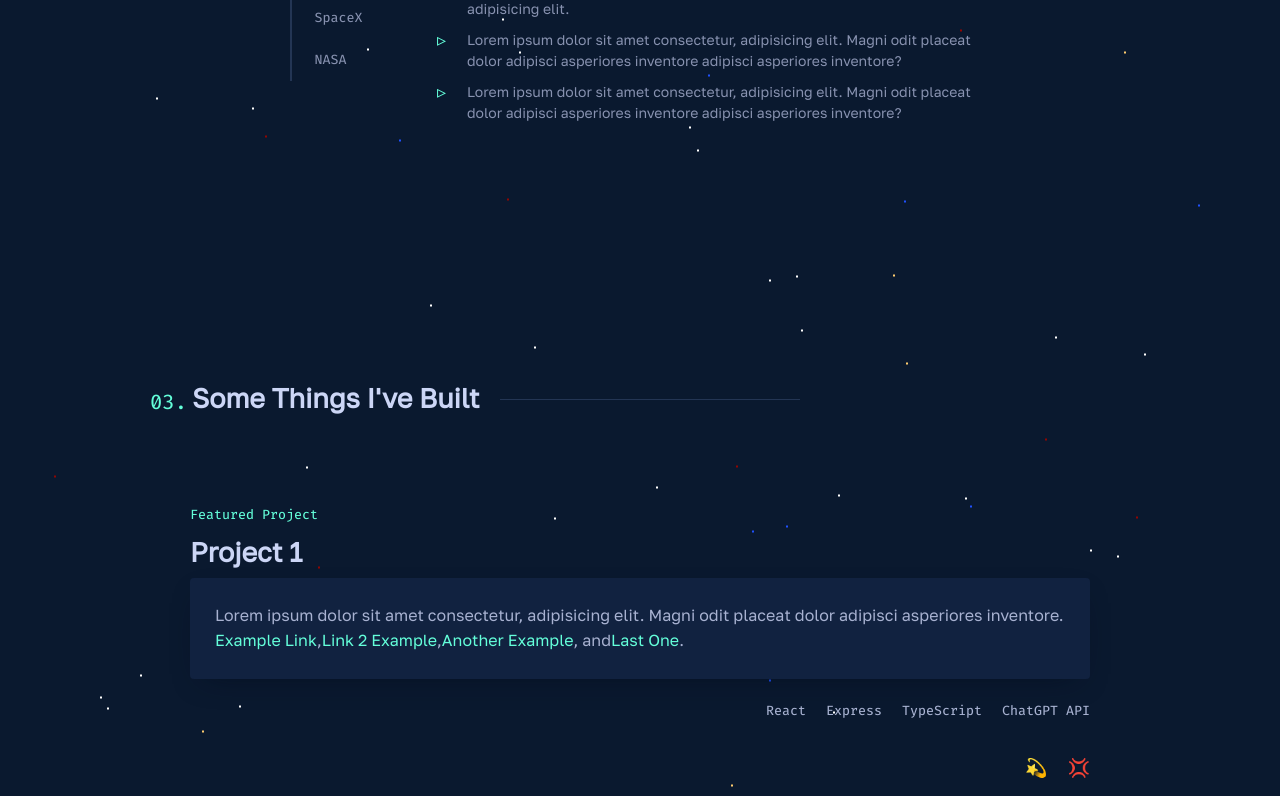
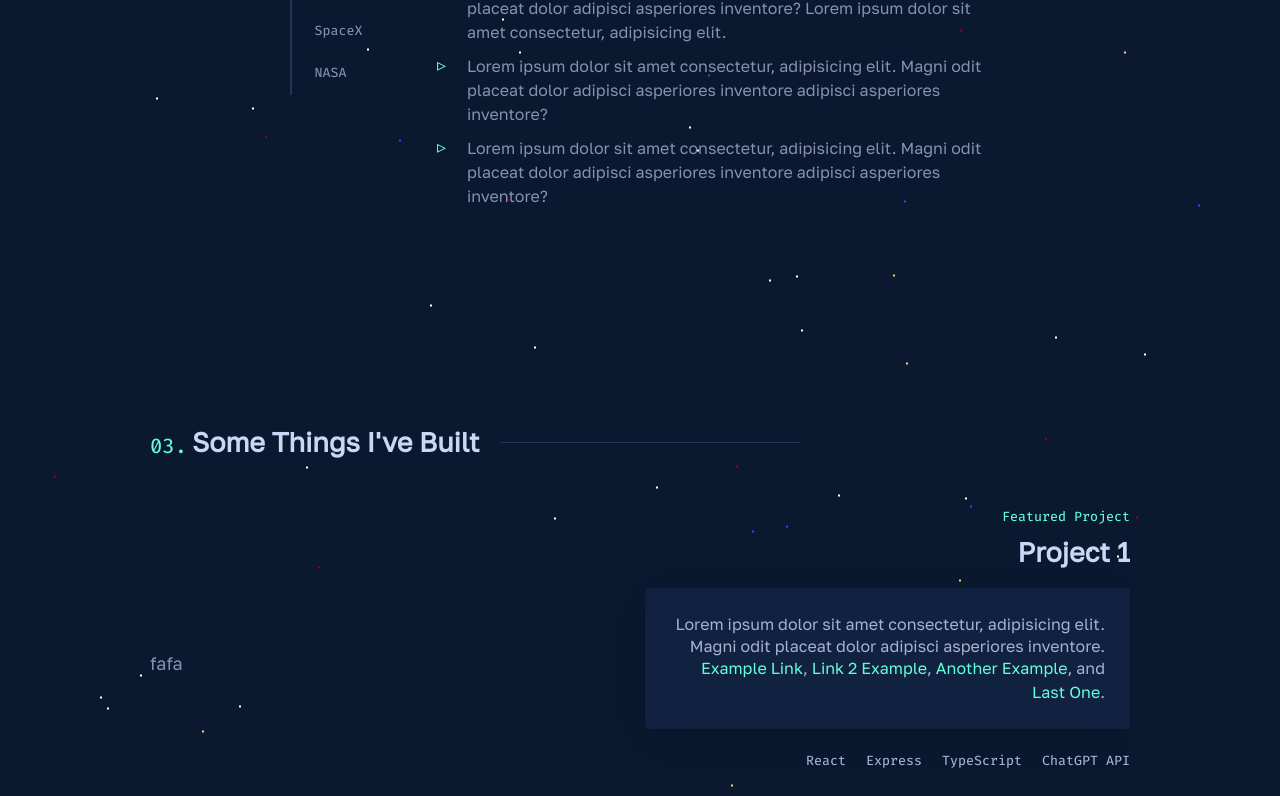
Before and after one commit to JosephBerm/Portfolio, a React (Create React App) app: page / in a window 1280 px wide. Shown: the part 1984-2780 px from the top of the page. Built offline with nearby package versions, Linux system fonts and the light colour scheme.

Commit message:
Finished the styling for the project_contents container
Changed the name of the properties inside the projects array of the userContext. finished styling the featured projects from mobile to desktop. Changed a few styles in app.css. Created ProjectsImage, which is now a sibling of FeaturedProject.

```diff
--- /dev/null
+++ b/src/components/ProjectImage.jsx
@@ -0,0 +1,13 @@
+import React from "react";
+
+function ProjectImage({ imageDetails }) {
+	return (
+		<div className='project-image'>
+			<a href={imageDetails.link} rel='noopener noreferrer' target='_blank'>
+				<div className='image-wrapper'>{imageDetails.randomText}</div>
+			</a>
+		</div>
+	);
+}
+
+export default ProjectImage;
--- a/src/components/Projects.jsx
+++ b/src/components/Projects.jsx
@@ -1,6 +1,7 @@
 import React, { useContext } from "react";
 import UserContext from "../context/portfolioContext";
 import FeaturedProject from "./FeaturedProject";
+import ProjectImage from "./ProjectImage";
 
 function Projects({ projectsRef }) {
 	const { projects } = useContext(UserContext);
@@ -10,9 +11,10 @@ function Projects({ projectsRef }) {
 			<h2 className='section-header'>Some Things I've Built</h2>
 			<div className='section-body'>
 				<ul className='projects-list'>
-					{projects.map((projectDetails, index) => (
+					{projects.map((project, index) => (
 						<li style={{ "--index": index }} key={index}>
-							<FeaturedProject projectDetails={projectDetails} />
+							<FeaturedProject projectDetails={project.info} />
+							<ProjectImage imageDetails={project.imageDetails} />
 						</li>
 					))}
 				</ul>
--- a/src/css/App.css
+++ b/src/css/App.css
@@ -162,8 +162,8 @@ button:hover {
 }
 
 p {
-	font-size: var(--fz-s);
-	line-height: 1.5;
+	font-size: var(--fz-md);
+	line-height: 1.4;
 }
 p:last-child,
 p:last-of-type {
@@ -382,6 +382,29 @@ a.inline-link:focus-visible {
 	outline: 0px;
 }
 
+p > a:hover,
+p > a:focus-visible {
+	color: var(--green);
+	outline: 0px;
+}
+
+p > a::after {
+	content: "";
+	display: block;
+	width: 0px;
+	height: 1px;
+	position: relative;
+	bottom: 0.37em;
+	background-color: var(--green);
+	opacity: 0.5;
+}
+
+@media (prefers-reduced-motion: no-preference) {
+	p > a::after {
+		transition: var(--transition);
+	}
+}
+
 /*////////////////////////////////////////////////////////// TODO: 375px ~ App.css
 ////////////////////////////////////////////////////////// */
 @media screen and (min-width: 480px) {
@@ -405,7 +428,7 @@ a.inline-link:focus-visible {
 ////////////////////////////////////////////////////////// */
 @media screen and (min-width: 768px) {
 	p {
-		line-height: 2.4rem;
+		line-height: 1.55;
 	}
 	main.fillHeight {
 		padding: 0px 100px;
--- a/src/css/JobsSection.css
+++ b/src/css/JobsSection.css
@@ -157,6 +157,9 @@
 	.jobs_section .work-summary {
 		margin-left: 20px;
 	}
+	.jobs_section .work-summary ul.experienceList {
+		font-size: var(--fz-md);
+	}
 }
 
 @media (min-width: 700px) {
--- a/src/css/ProjectsSection.css
+++ b/src/css/ProjectsSection.css
@@ -31,6 +31,7 @@
 .projects_section ul.projects-list .project-content {
 	position: relative;
 	grid-area: 1 / 1 / -1 / 7;
+	grid-column: 1 / -1;
 	display: flex;
 	flex-direction: column;
 	justify-content: center;
@@ -40,7 +41,6 @@
 }
 
 .projects_section ul.projects-list > li:nth-of-type(2n + 1) .project-content {
-	grid-column: 1 / -1;
 	padding: 25px 25px 20px;
 	text-align: left;
 }
@@ -86,7 +86,7 @@
 }
 
 .projects_section .project-description p {
-	line-height: 1.6;
+	line-height: 1.4;
 }
 
 .projects_section .project-description a {
@@ -94,6 +94,33 @@
 	position: relative;
 	color: var(--green);
 	transition: var(--transition);
+}
+.projects_section .project-description a::after {
+	content: "";
+	display: block;
+	width: 0px;
+	height: 1px;
+	position: relative;
+	bottom: 0.3em;
+	background-color: var(--green);
+	opacity: 0.5;
+}
+
+.projects_section .project-description a:hover,
+.projects_section .project-description a:focus-visible {
+	color: var(--green);
+	outline: 0px;
+}
+
+.projects_section .project-description a:hover::after,
+.projects_section .project-description a:focus-visible::after {
+	width: 100%;
+}
+
+@media (prefers-reduced-motion: no-preference) {
+	.projects_section .project-description a::after {
+		transition: var(--transition);
+	}
 }
 
 .projects_section ul.projects-list > li .project-tech-list {
@@ -153,11 +180,11 @@
 	.projects_section ul.projects-list > li:not(:last-of-type) {
 		margin-bottom: 70px;
 	}
-	.projects_section ul.projects-list > li:nth-of-type(2n + 1) .project-content {
+	.projects_section ul.projects-list .project-content {
+		grid-column: 1 / -1;
 		padding: 40px 40px 30px;
 	}
-	.projects_section ul.projects-list .project-content {
-		grid-column: 1 / -1;
+	.projects_section ul.projects-list > li:nth-of-type(2n + 1) .project-content {
 		padding: 40px 40px 30px;
 	}
 }
@@ -171,11 +198,25 @@
 	.projects_section ul.projects-list > li:not(:last-of-type) {
 		margin-bottom: 100px;
 	}
+
 	.projects_section ul.projects-list .project-content {
 		grid-column: 1 / 9;
+		display: unset;
+		flex-direction: unset;
+		height: unset;
+		z-index: unset;
+		padding: unset;
 	}
+
+	.projects_section ul.projects-list > li:nth-of-type(2n + 1) .project-content {
+		grid-column: 5 / -1;
+		text-align: right;
+		padding: unset;
+	}
+
 	.projects_section h3.project-title {
 		color: var(--lightest-slate);
+		margin: 0px 0px 20px;
 	}
 	.projects_section h3.project-title a {
 		position: relative;
@@ -221,4 +262,11 @@
 /*////////////////////////////////////////////////////////// TODO: 768px ~ Projects.css
 ////////////////////////////////////////////////////////// */
 @media screen and (min-width: 1080px) {
+	.projects_section ul.projects-list .project-content {
+		grid-column: 1 / 7;
+	}
+	.projects_section ul.projects-list > li:nth-of-type(2n + 1) .project-content {
+		grid-column: 7 / -1;
+		text-align: right;
+	}
 }
--- a/src/services/portfolioInformation.js
+++ b/src/services/portfolioInformation.js
@@ -77,6 +77,7 @@ const workExperience = [
 
 const projects = [
 	{
+		info: {
 			title: "Project 1",
 			description:
 				"Lorem ipsum dolor sit amet consectetur, adipisicing elit. Magni odit placeat dolor adipisci asperiores inventore.",
@@ -84,7 +85,13 @@ const projects = [
 			githubLink: "https://github.com/JosephBerm",
 			projectLink: "https://github.com/JosephBerm?tab=repositories",
 		},
+		imageDetails: {
+			link: "https://github.com/JosephBerm",
+			randomText: "fafa",
+		},
+	},
 	{
+		info: {
 			title: "Project 2",
 			description:
 				"Nemo enim ipsam voluptatem quia voluptas sit aspernatur aut odit aut fugit, sed quia consequuntur qui ratione voluptatem sequi nesciunt.",
@@ -92,13 +99,24 @@ const projects = [
 			githubLink: "https://github.com/JosephBerm",
 			projectLink: "https://github.com/JosephBerm?tab=repositories",
 		},
+		imageDetails: {
+			link: "https://github.com/JosephBerm",
+			randomText: "fafa",
+		},
+	},
 	{
+		info: {
 			title: "Project 3",
 			description:
 				"Quis autem vel eum iure reprehenderit qui in ea voluptate velit esse quam nihil molestiae consequatur, vel illum qui dolorem eum fugiat.",
 			technologiesUsed: ["SolidJS", "Express", "TypeScript", "ChatGPT API"],
 			githubLink: "https://github.com/JosephBerm",
 			projectLink: "https://github.com/JosephBerm?tab=repositories",
+		},
+		imageDetails: {
+			link: "https://github.com/JosephBerm",
+			randomText: "fafa",
+		},
 	},
 ];
 
```
Also changed, not shown: src/components/FeaturedProject.jsx (+4 -4 lines). Lines whose indentation alone changed are shown as unchanged.
